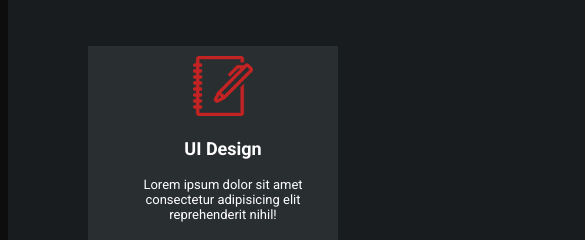
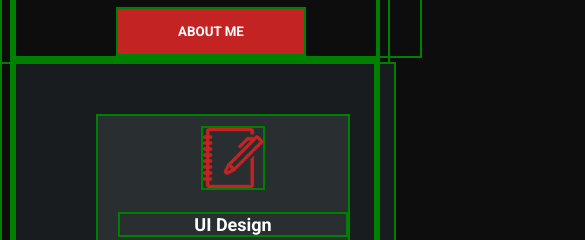
Before and after one commit to VidyaSagarMehar/live-project-15-VisualDesigner, a plain HTML site: page index.html in a window 390 px wide. Shown: the part 746-986 px from the top of the page, 585 px wide, since content can reach past the window. Drawn offline with Linux system fonts and the light colour scheme.

```diff
--- a/media.css
+++ b/media.css
@@ -2,11 +2,17 @@
 /* mobile */
 @media only screen and (min-width:320px) and (max-width:480px){
 
+    *{
+        border: 2px solid green;
+    }
     span.logo img{
         width:  50px;
         margin-left: -100px;
         margin-top: 20px;
         /* border: 2px solid red; */
+    }
+    main{
+        width: 96vw;
     }
     nav{
         /* border: 2px solid red; */
@@ -56,6 +62,15 @@
         grid-template-columns: 1fr;
         margin-left: -50px;
 
+    }
+    span.greybg{
+        position: absolute;
+        z-index: -1;
+        display: inline-grid;
+        width: 97vw;
+        height: 980px;
+        background-color: #191c1e;
+        /* border: 2px solid green; */
     }
     span.one,
     .two,
```
